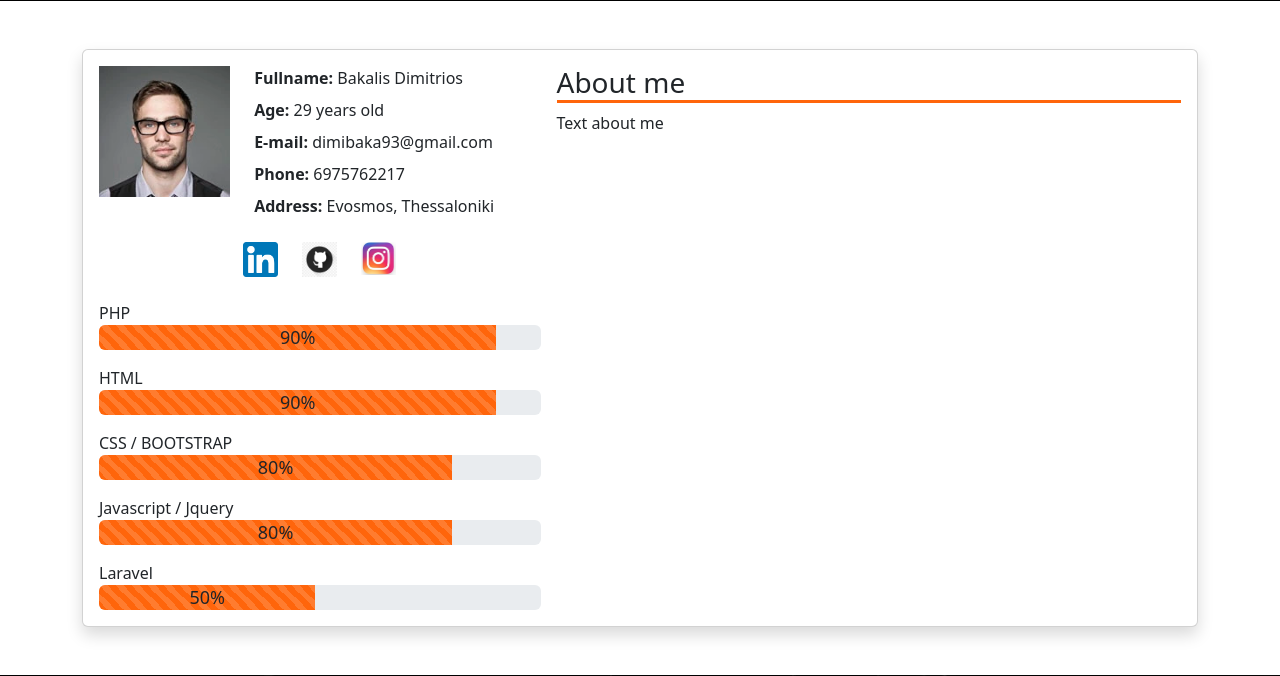
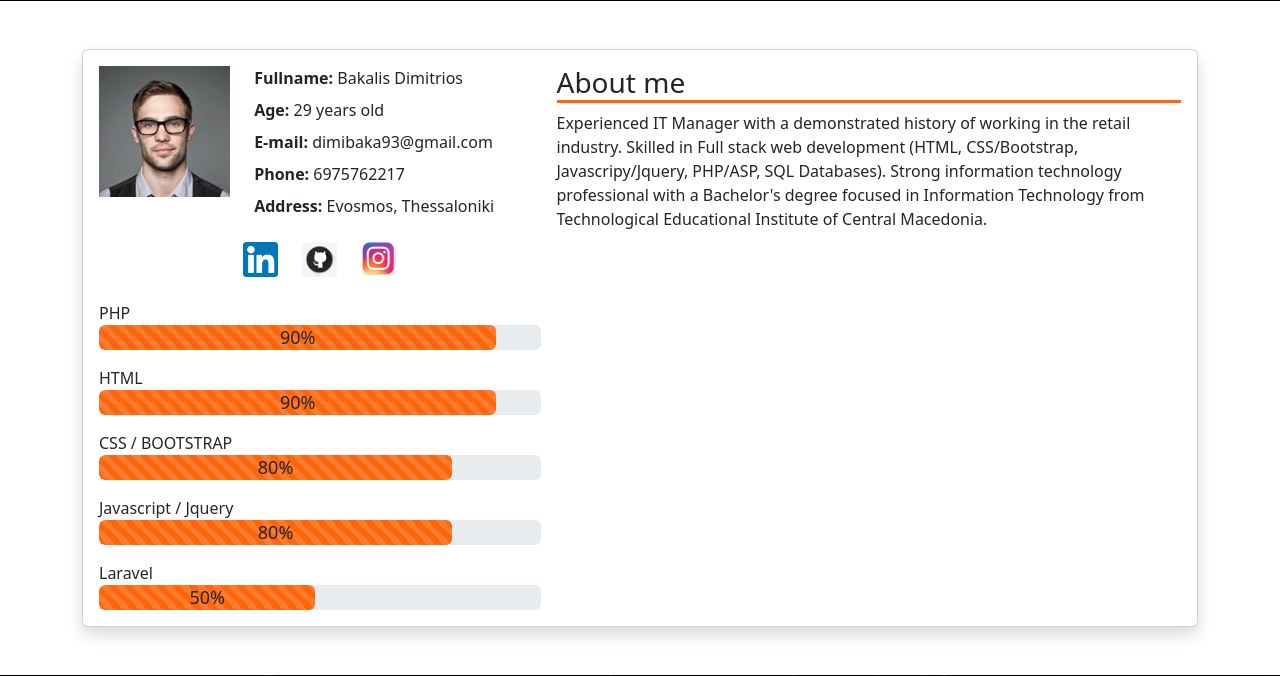
Before and after one commit to dbakalis/portfolio_2023, a PHP site: page / in a window 1280 px wide. Shown: the part 799-1475 px from the top of the page. Run offline with PHP 8.4, Linux system fonts and the light colour scheme.

Commit message:
About me text and styling to bars

```diff
--- a/index.php
+++ b/index.php
@@ -233,7 +233,7 @@
                                                         <div class="col-12">
                                                             <span><?php echo $skill['title']; ?></span>
                                                             <div class="progress progress-bar-<?php echo $skill['alias']; ?>-header h-25px" role="progressbar" aria-label="Skill <?php echo $skill['title']; ?>" aria-valuenow="0" aria-valuemin="0" aria-valuemax="<?php echo $skill['percentage']; ?>">
-                                                                <div class="progress-bar progress-bar-<?php echo $skill['alias']; ?> bg-orange progress-bar-striped text-dark fs-18px fw-500"></div>
+                                                                <div class="progress-bar progress-bar-<?php echo $skill['alias']; ?> bg-orange progress-bar-striped text-dark fs-18px fw-500 rounded"></div>
                                                             </div>
                                                         </div>
                                             <?php
--- a/language/en/language.php
+++ b/language/en/language.php
@@ -30,7 +30,7 @@
             'address'       => 'Address',
             'address_value' => 'Evosmos, Thessaloniki',
             'about_title'   => 'About me',
-            'about_text'    => 'Text about me',
+            'about_text'    => "Experienced IT Manager with a demonstrated history of working in the retail industry. Skilled in Full stack web development (HTML, CSS/Bootstrap, Javascripy/Jquery, PHP/ASP, SQL Databases). Strong information technology professional with a Bachelor's degree focused in Information Technology from Technological Educational Institute of Central Macedonia."
         ),
         'counters' => array(
             'completed_projects'     => 'Completed projects',
```
